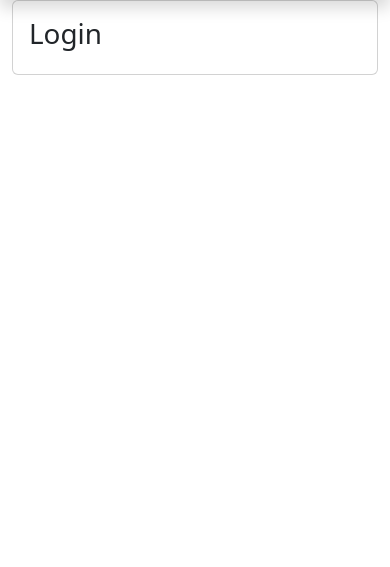
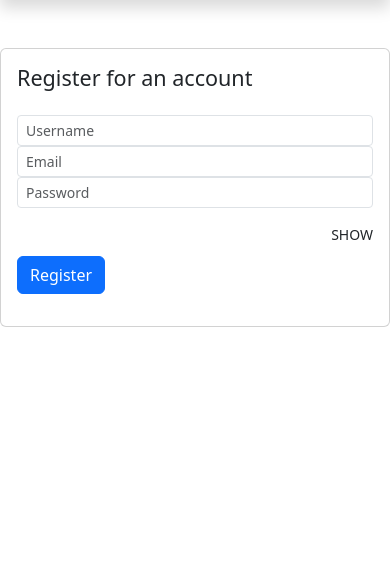
Before and after one commit to QErywan/ExpenseWeb, a Django app: template expenseweb/templates/authentication/register.html in a window 390 px wide. Shown: the part 48-615 px from the top of the page. Run offline with Django 4.2, Linux system fonts and the light colour scheme; the template is opened without the code that fills it, so the values that code supplies are empty; some libraries are stand-ins or nearby versions.

Commit message:
Created register page

```diff
--- a/expenseweb/templates/authentication/register.html
+++ b/expenseweb/templates/authentication/register.html
@@ -1,11 +1,34 @@
 {% extends 'base_auth.html' %}
 
 {% block content %}
-    <div class="card">
+  <div class="row">
+    <div class="col-md-4"></div>
+    <div class="col-md-4">
+      <div class="card mt-5">
+        <div class="card-body d-grid gap-2">
+          <div class="card-title">
+            <h4>Register for an account</h4>
+          </div>
 
-        <div class="card-body">
-            <h1>Login</h1>
+          <form action="" method="post">
+            <div class="form-group">
+              <input type="text" name="username" id="usernameField" class="form-control form-control-sm" placeholder="Username" />
+            </div>
+            <div class="form-group">
+              <input type="email" name="email" id="emailField" class="form-control form-control-sm" placeholder="Email" />
+            </div>
+            <div class="form-group">
+              <input type="password" name="password" id="passwordField" class="form-control form-control-sm" placeholder="Password" />
+              <small class="float-end py-3">SHOW</small>
+            </div>
+            <div class="pt-5">
+                <input type="submit" value="Register" class="btn btn-block btn-primary submit-btn" />
+            </div>
+
+        </form>
         </div>
-
+      </div>
     </div>
-{% endblock content %}
+    <div class="col-md-4"></div>
+  </div>
+{% endblock %}
--- a/expenseweb/templates/base_auth.html
+++ b/expenseweb/templates/base_auth.html
@@ -11,8 +11,8 @@
       {% endblock %}
     </title>
 
-    <link rel="stylesheet" href="{% static "css/jsdelivr.css" %}" />
-    <link href="{% static 'css/bootstrap.min.css' %}" rel="stylesheet"/>
+    <link rel="stylesheet" href="{% static 'css/jsdelivr.css' %}" />
+    <link href="{% static 'css/bootstrap.min.css' %}" rel="stylesheet" />
     <link rel="stylesheet" href="{% static 'css/styles.css' %}" />
     <!-- Favicons -->
 
@@ -79,34 +79,16 @@
 
     <header class="navbar sticky-top bg-dark flex-md-nowrap p-0 shadow" data-bs-theme="dark">
       <a class="navbar-brand col-md-3 col-lg-2 me-0 px-3 fs-6 text-white" href="#">ExpenseProject</a>
-
     </header>
 
-    <div class="container-fluid">
-      <div class="row">
+    <div>
+      <main role="main">
+          {% block content %}
 
-        <main class="col-md-12">
+          {% endblock %}
+      </main>
+    </div>
 
-            <div class="col-md-3">
-
-            </div>
-
-            <div class="col-md-6">
-                {% block content %}
-
-                {% endblock content %}
-            </div>
-
-            <div class="col-md-3">
-
-            </div>
-
-
-
-
-        </main>
-      </div>
-    </div>
     <script src="{% static 'js/bootstrap.bundle.min.js' %}"></script>
     <script src="https://cdn.jsdelivr.net/npm/chart.js@4.2.1/dist/chart.umd.min.js" integrity="sha384-gdQErvCNWvHQZj6XZM0dNsAoY4v+j5P1XDpNkcM3HJG1Yx04ecqIHk7+4VBOCHOG" crossorigin="anonymous"></script>
     <script src="{% static 'js/main.js' %}"></script>
```
